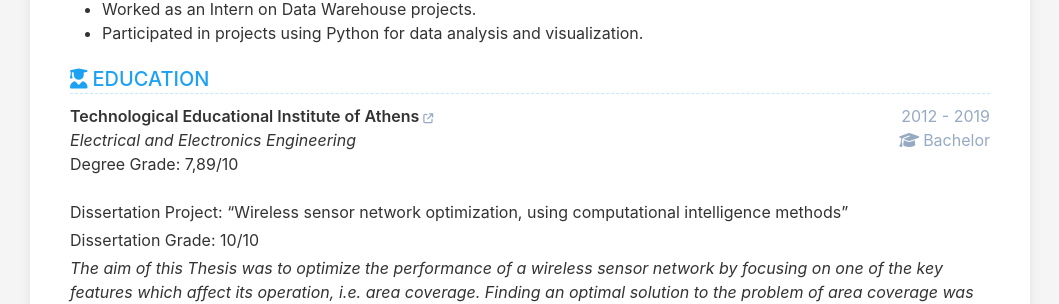
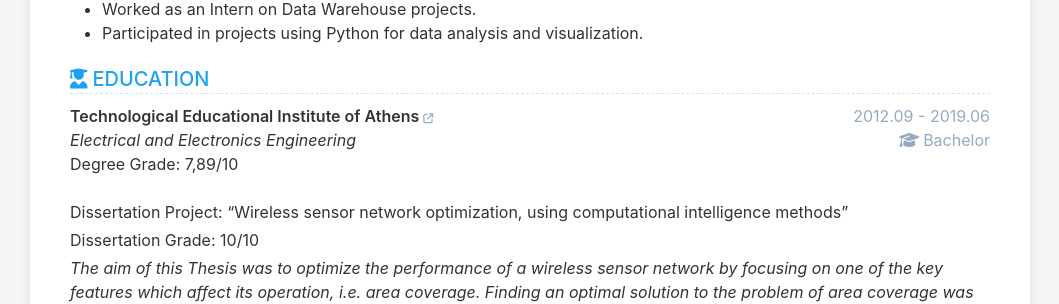
Before and after one commit to iwannapr/iwannapr.github.io, a Jekyll site: the page built from index.html, in a window 1280 px wide. Shown: the part 850-1154 px from the top of the page, without its empty margins (110-1169 px from the left). Built offline with Jekyll 4.4.1, drawn with Linux system fonts in a browser that asks for light colours.

Commit message:
fixed education duration

```diff
--- a/_data/data.yml
+++ b/_data/data.yml
@@ -203,7 +203,7 @@ education:
   items:
     - institution: Technological Educational Institute of Athens
       link: 'https://eee.uniwa.gr/el/'
-      date: 2012 - 2019
+      date: 2012.09 - 2019.06
       major: Electrical and Electronics Engineering
       degree: Bachelor
       description: |
```
